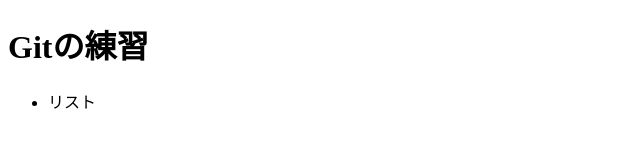
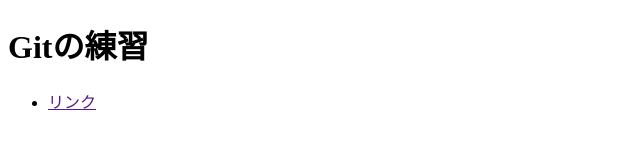
Before and after one commit to 29alegria/GitTest, a plain HTML site: page index.html in a window 1280 px wide. Shown: the full height of the page, 0-640 px from the left. Drawn offline with Linux system fonts and the light colour scheme.

Commit message:
aタグの追加

```diff
--- a/index.html
+++ b/index.html
@@ -10,7 +10,9 @@
     <h1 class="header-ttl">Gitの練習</h1>
     <nav class="header-nav">
       <ul class="header-nav-list">
-        <li class="header-nav-item">リスト</li>
+        <li class="header-nav-item">
+          <a href="" class="header-nav-link">リンク</a>
+        </li>
       </ul>
     </nav>
   </header>
```
